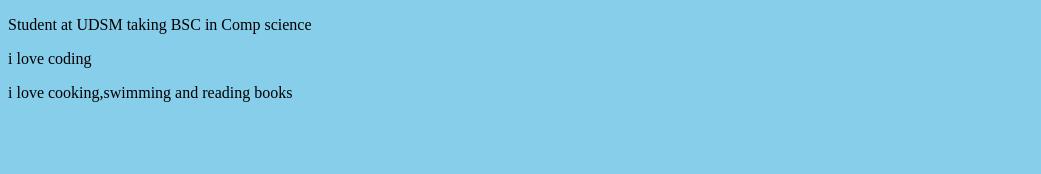
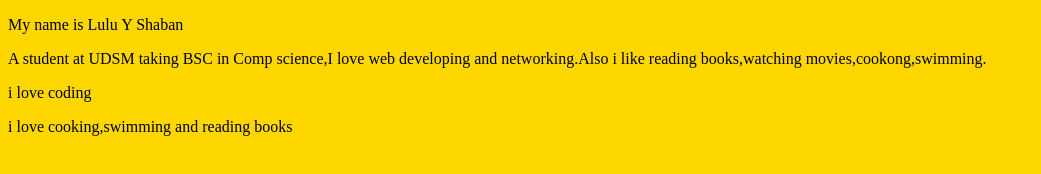
Before and after one commit to lulushaban/lulushaban1, a plain HTML site: page mylife.html in a window 1280 px wide. Shown: the whole page, without its empty margins (0-1041 px from the left). Drawn offline with Linux system fonts and the light colour scheme.

Commit message:
Update mylife.html

```diff
--- a/mylife.html
+++ b/mylife.html
@@ -3,9 +3,10 @@
 <head><title>about</title></head>
 
 
-<body style="background-color:skyblue;">
+<body style="background-color:gold;">
 
-<p>Student at UDSM  taking BSC in Comp science</p>
+<p>My name is Lulu Y Shaban</p>
+  <p>A student at UDSM  taking BSC in Comp science,I love web developing and networking.Also i like reading books,watching movies,cookong,swimming.</p>
 <p>i love coding</p>
 <p>i love cooking,swimming and reading books</p>
 
```
